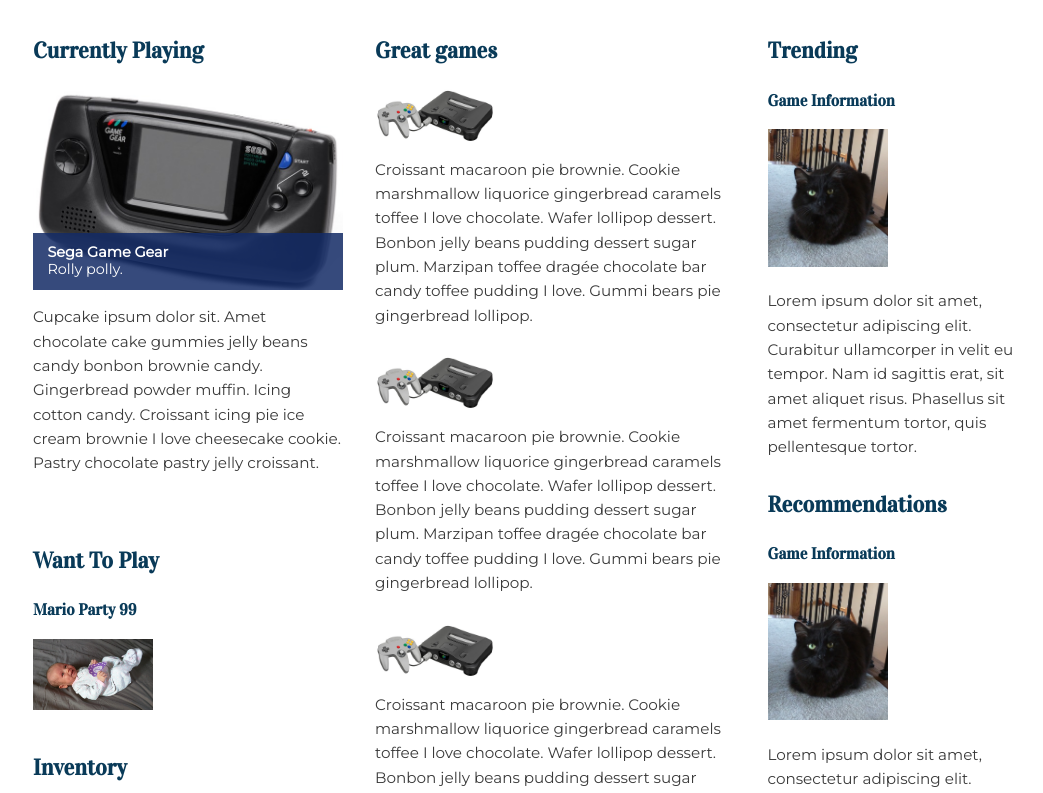
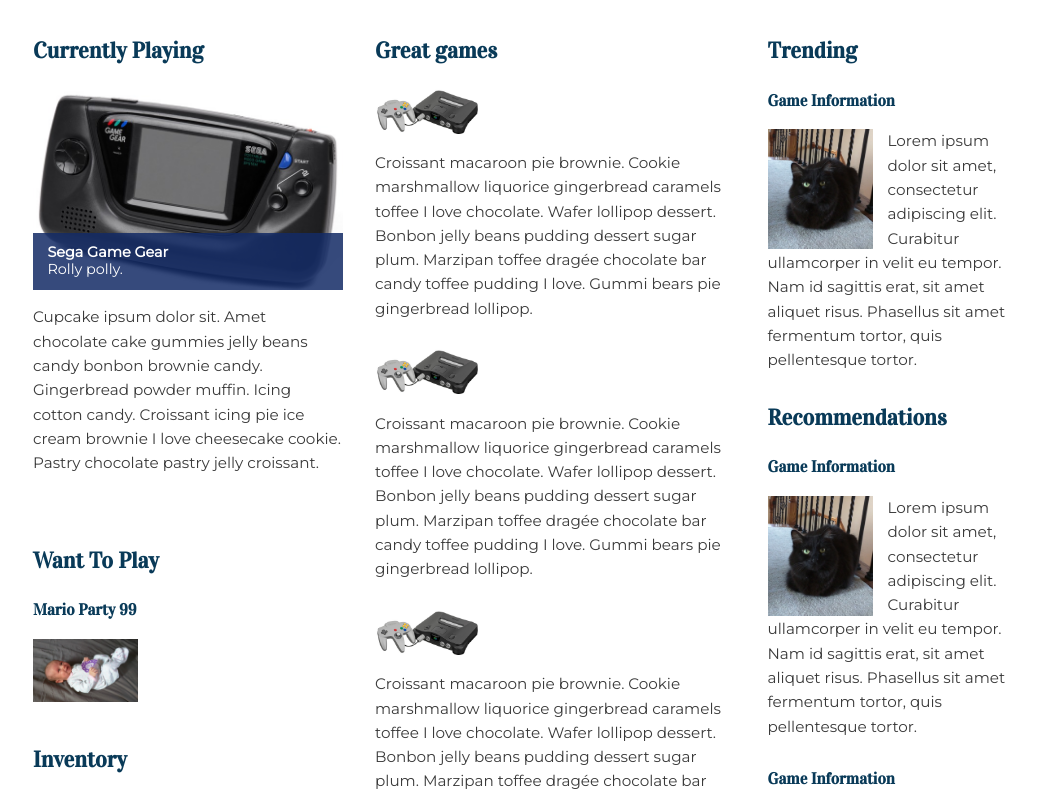
Before and after one commit to kirakirakira/code-louisville-project, a plain HTML site: page index.html in a window 1280 px wide. Shown: the part 300-1093 px from the top of the page, without its empty margins (111-1154 px from the left). Drawn offline with Linux system fonts and the light colour scheme.

Commit message:
weird wrapping

```diff
--- a/css/flexbox.css
+++ b/css/flexbox.css
@@ -22,7 +22,8 @@
         flex-direction: column;
     }
 
-    .update-content {
+    .update-content,
+    .new-content {
         align-items: center;
         flex-wrap: wrap;
     }
--- a/css/style.css
+++ b/css/style.css
@@ -173,8 +173,9 @@ input[type=text] {
 	padding-right: 15px;
 }
 
-.update {
-	clear: both;
+.feat-img {
+	float: left;
+	padding-right: 15px;
 }
 
 .update-text {
--- a/index.html
+++ b/index.html
@@ -103,27 +103,27 @@
 		</div><!--/.primary-->
 
 		<div class="tertiary col">
-			<section>
+			<section class="new-content">
 				<h2>Trending</h2>
 					<h3>Game Information</h3>
 					<img class="feat-img" src="img/Mo.jpg" alt="Mo the Cat">
-					<p>Lorem ipsum dolor sit amet, consectetur adipiscing elit. Curabitur ullamcorper in velit eu tempor. Nam id sagittis erat, sit amet aliquet risus. Phasellus sit amet fermentum tortor, quis pellentesque tortor.</p>
+					<p class="new-text">Lorem ipsum dolor sit amet, consectetur adipiscing elit. Curabitur ullamcorper in velit eu tempor. Nam id sagittis erat, sit amet aliquet risus. Phasellus sit amet fermentum tortor, quis pellentesque tortor.</p>
 			</section>
 
-			<section>
+			<section class="new-content">
 				<h2>Recommendations</h2>
 					<h3>Game Information</h3>
 					<img class="feat-img" src="img/Mo.jpg" alt="Mo the Cat">
-					<p>Lorem ipsum dolor sit amet, consectetur adipiscing elit. Curabitur ullamcorper in velit eu tempor. Nam id sagittis erat, sit amet aliquet risus. Phasellus sit amet fermentum tortor, quis pellentesque tortor.</p>
+					<p class="new-text">Lorem ipsum dolor sit amet, consectetur adipiscing elit. Curabitur ullamcorper in velit eu tempor. Nam id sagittis erat, sit amet aliquet risus. Phasellus sit amet fermentum tortor, quis pellentesque tortor.</p>
 					<h3>Game Information</h3>
 					<img class="feat-img" src="img/Mo.jpg" alt="Mo the Cat">
-					<p>Lorem ipsum dolor sit amet, consectetur adipiscing elit. Curabitur ullamcorper in velit eu tempor. Nam id sagittis erat, sit amet aliquet risus. Phasellus sit amet fermentum tortor, quis pellentesque tortor.</p>
+					<p class="new-text">Lorem ipsum dolor sit amet, consectetur adipiscing elit. Curabitur ullamcorper in velit eu tempor. Nam id sagittis erat, sit amet aliquet risus. Phasellus sit amet fermentum tortor, quis pellentesque tortor.</p>
 			</section>
 
 
 		</div><!--/.tertiary-->
 
-	</div><!--/.container-->
+	</div><!--/.row-->
 
 	<footer class="main-footer">
 		<span>&copy;2017 Kira Hartlage</span>
```
